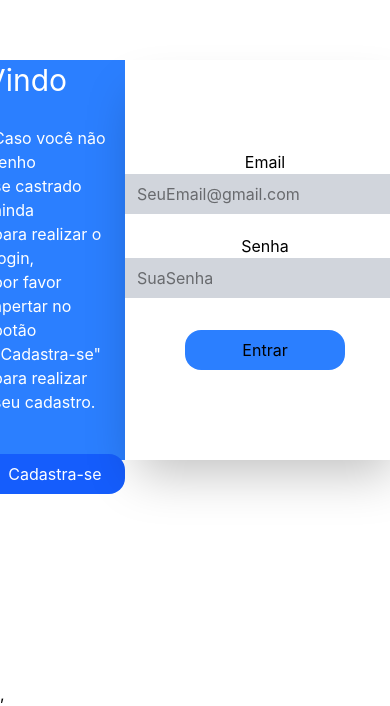
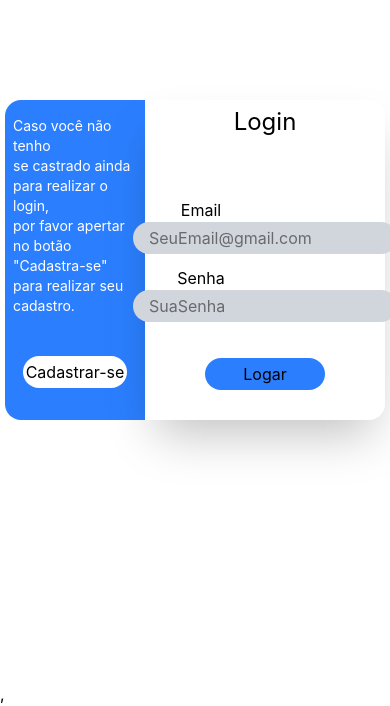
Before and after one commit to joaohvc/Tela-de-login-responsiva, a React (Vite) app in the folder Tela_de_Login/: page / in a window 390 px wide. Shown: the part 162-868 px from the top of the page. Built offline with nearby package versions, Linux system fonts and the light colour scheme.

Commit message:
Deixando a tela de Login responsiva

```diff
--- /dev/null
+++ b/Tela_de_Login/src/Login/login2.tsx
@@ -0,0 +1,58 @@
+import { Link } from "react-router-dom";
+
+function LOGIN2() {
+  return (
+    <div className="min-h-screen h-screen overflow-auto [scrollbar-width:none] [-ms-overflow-style:none] [&::-webkit-scrollbar]:hidden">
+      {/*div que centraliza a tela de login no meu tela*/}
+      <div className="h-screen w-screen flex items-center justify-center ">
+        {/*div que cria o bloco azul da tela de login*/}
+        <div className="bg-blue-500 h-80 w-35 rounded-l-2xl sm:h-100 sm:w-50 lg:h-110 lg:w-70 2xl:w-70 2xl:h-150">
+          {/*div que vai orginazar a informações dentro do bloco azul*/}
+          <div className="flex flex-col items-center">
+            <p className="text-white text-sm mb-10 mr-2 ml-2 mt-4 sm:text-xl lg:text-2xl 2xl:text-3xl ">
+              Caso você não tenho <br />
+              se castrado ainda <br /> para realizar o login,
+              <br /> por favor apertar no botão "Cadastra-se" para realizar seu
+              cadastro.
+            </p>
+            <Link to="/Cadastra-se">
+              <button className="bg-white w-26 h-8 relative rounded-2xl cursor-pointer hover:bg-blue-600 sm:w-36 sm:h-13 sm:text-xl  lg:w-45 lg:h-16 lg:text-xl 2xl:w-50 2xl:h-18 2xl:text-3xl 2xl:top-10 ">
+                Cadastrar-se
+              </button>
+            </Link>
+          </div>
+        </div>
+        {/*div que cria o bloco branco da tela de login*/}
+        <div className="bg-white h-80 w-60 rounded-r-2xl shadow-2xl sm:h-100 sm:w-90 lg:h-110 lg:w-130 2xl:w-150 2xl:h-150 ">
+          {/*div que vai orginazar a informações dentro do bloco branco*/}
+          <div className="flex flex-col items-center h-80 justify-center sm:h-100 lg:h-110 2xl:h-150">
+            <h1 className="relative bottom-15 text-2xl sm:text-4xl lg:text-6xl">
+              Login
+            </h1>
+            <h1 className="relative right-16 sm:right-30 sm:text-xl lg:right-45 lg:text-2xl 2xl:right-60 2xl:text-2xl">
+              Email
+            </h1>
+            <input
+              type="text"
+              placeholder="SeuEmail@gmail.com"
+              className="mb-3 bg-gray-300 rounded-2xl h-8 pl-4 sm:h-12 sm:w-80 lg:w-110 lg:h-12 lg:text-2xl 2xl:w-140"
+            />
+            <h1 className="relative right-16 sm:right-30 sm:text-xl lg:right-45 lg:text-2xl 2xl:right-60 2xl:text-2xl">
+              Senha
+            </h1>
+            <input
+              type="password"
+              placeholder="SuaSenha"
+              className="bg-gray-300 rounded-2xl h-8 pl-4 sm:h-12 sm:w-80 lg:w-110 lg:h-12 lg:text-2xl 2xl:w-140"
+            />
+            <button className="relative top-9 bg-blue-500 h-8 w-30 rounded-2xl hover:bg-blue-600 cursor-pointer sm:w-36 sm:h-13 sm:text-xl sm:top-14 lg:w-45 lg:h-16 lg:text-2xl 2xl:w-50 2xl:h-18 2xl:text-3xl 2xl:top-19">
+              Logar
+            </button>
+          </div>
+        </div>
+      </div>
+    </div>
+  );
+}
+
+export default LOGIN2;
--- a/Tela_de_Login/src/Rotas/Rotas.tsx
+++ b/Tela_de_Login/src/Rotas/Rotas.tsx
@@ -1,13 +1,15 @@
 import { Route, Routes } from "react-router-dom"
 import LOGIN from "../Login/Login"
 import CADASTRO from "../Cadastro/Cadastro"
+import LOGIN2 from "../Login/login2"
 
 function ROTAS () {
     return(
         <div>
             <Routes>
-                <Route path="/" element={<LOGIN/>}/>
+                <Route path="/Login2" element={<LOGIN/>}/>
                 <Route path="/Cadastra-se" element={<CADASTRO/>}/>
+                <Route path="/" element={<LOGIN2/>}/>
             </Routes>
         </div>
     )
```
